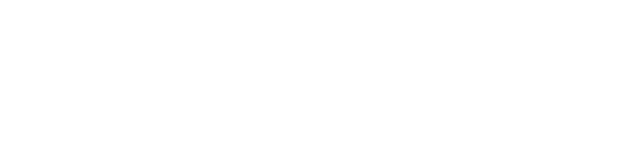
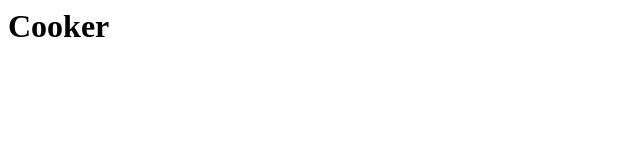
Before and after one commit to PauloRicardo56/ProjetoHackaTruck, a plain HTML site: page landingpage.html in a window 1280 px wide. Shown: the whole page, without its empty margins (0-640 px from the left). Drawn offline with Linux system fonts and the light colour scheme.

Commit message:
Update landingpage.html

```diff
--- a/landingpage.html
+++ b/landingpage.html
@@ -3,5 +3,6 @@
     <title>Cooker</title>
   </head>
   <body>
+    <h1>Cooker</h1>
   </body>
 </html>
```
